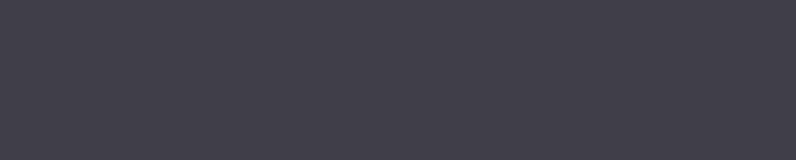
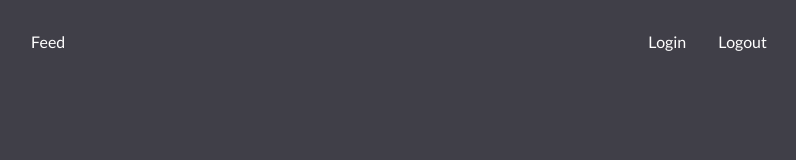
Before and after one commit to Kyle772/CodingChallenge-MintGoldDust, a React (Create React App) app in the folder web/: page / in a window 1280 px wide. Shown: the top 160 px of the page, without its empty margins (241-1037 px from the left). Built offline with nearby package versions, Linux system fonts and the light colour scheme.

Commit message:
Adding header elements and styling global items

```diff
--- a/web/src/app/App.js
+++ b/web/src/app/App.js
@@ -1,5 +1,8 @@
 import React from 'react';
+
 import './App.scss';
+import '../components/card/Card.scss'
+
 import Header from '../app/Header'
 import Pagerouter from '../pagerouter/Pagerouter'
 
--- a/web/src/app/App.scss
+++ b/web/src/app/App.scss
@@ -13,22 +13,67 @@
   font-family: 'Roboto', sans-serif;
 }
 
+section,
+header {
+  .container {
+    display: flex;
+    flex-direction: column;
+    justify-content: center;
+    align-items: center;
+    width: 100%;
+    max-width: 768px;
+    margin: auto;
+  }
+}
+
 header {
   display: flex;
+  flex-direction: row;
   justify-content: space-between;
+  margin-bottom: 3rem;
+  padding: 2rem;
+
+  .container {
+    display: flex;
+    flex-direction: row;
+    flex-wrap: nowrap;
+  }
+
+  ul.auth {
+    margin-left: auto;
+  }
+
+  ul {
+    display: flex;
+    flex-direction: row;
+    list-style: none;
+    color: white;
+    text-decoration: none;
+    padding-left: unset;
+    margin: unset;
+
+    a {
+      color: inherit;
+      text-decoration: inherit;
+    }
+  }
 }
 
 .button {
   border-radius: 5px;
+  padding: .25rem 1rem;
+
+  &:hover {
+    background-color: rgba(255, 255, 255, 0.1)
+  }
 }
-
 
 .button-con {
   display: flex;
 
   .button {
     background-color: purple;
-    color: white;
+    color: rgb(56, 50, 50);
 
     &:hover {
       box-shadow: 0 0 3px 0 white;
--- a/web/src/app/Header.js
+++ b/web/src/app/Header.js
@@ -3,7 +3,17 @@
 export default function Header() {
   return (
     <React.Fragment>
-
+      <header>
+        <div className="container">
+          <ul className="nav">
+            <li><a className="button" href="/feed">Feed</a></li>
+          </ul>
+          <ul className="auth">
+            <li><a className="button" href="/">Login</a></li>
+            <li><a className="button" href="/logout">Logout</a></li>
+          </ul>
+        </div>
+      </header>
     </React.Fragment>
   )
 }
--- /dev/null
+++ b/web/src/components/card/Card.scss
@@ -0,0 +1,7 @@
+.card {
+  background-color: white;
+  border-radius: 10px;
+  max-width: 600px;
+  width: 100%;
+  padding: 3rem;
+}
```
